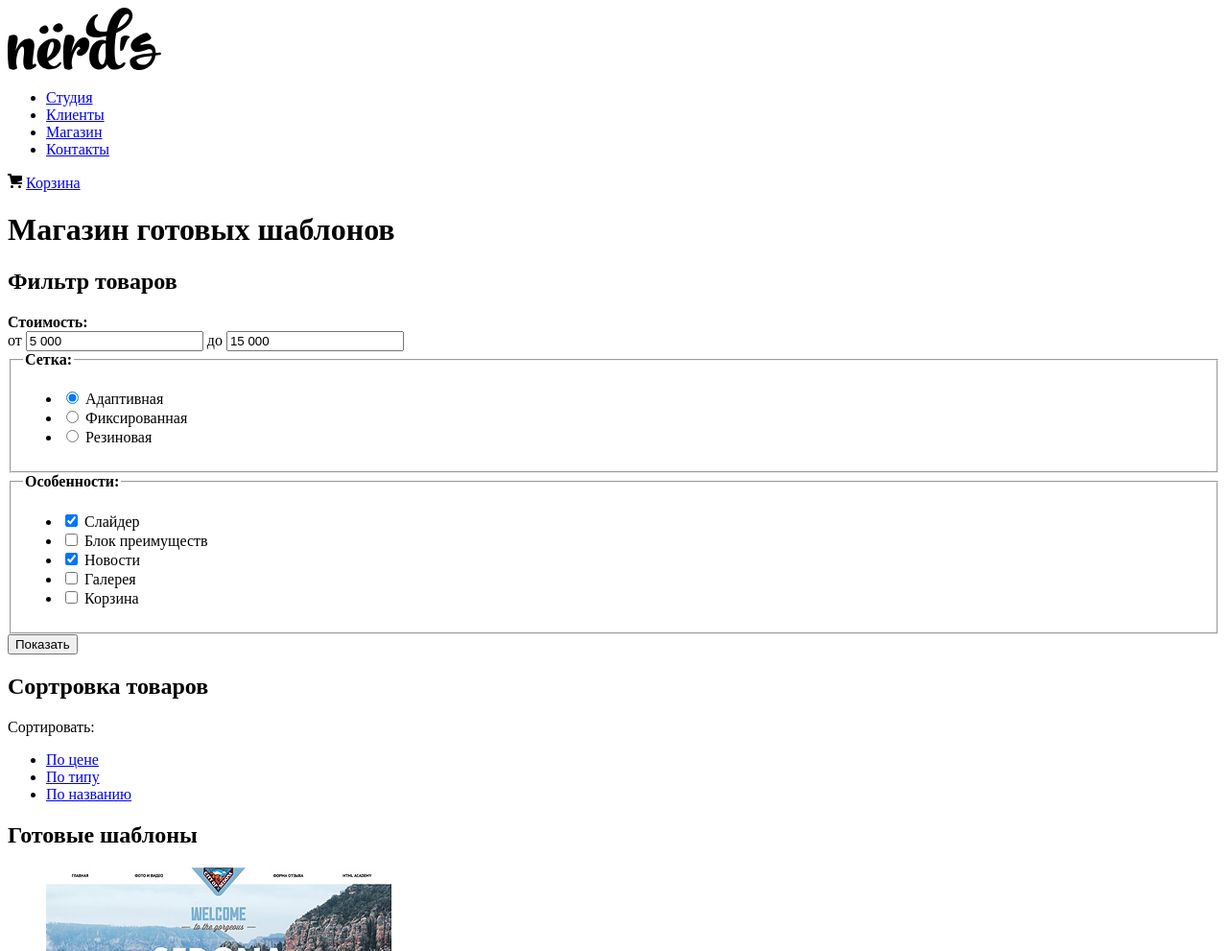
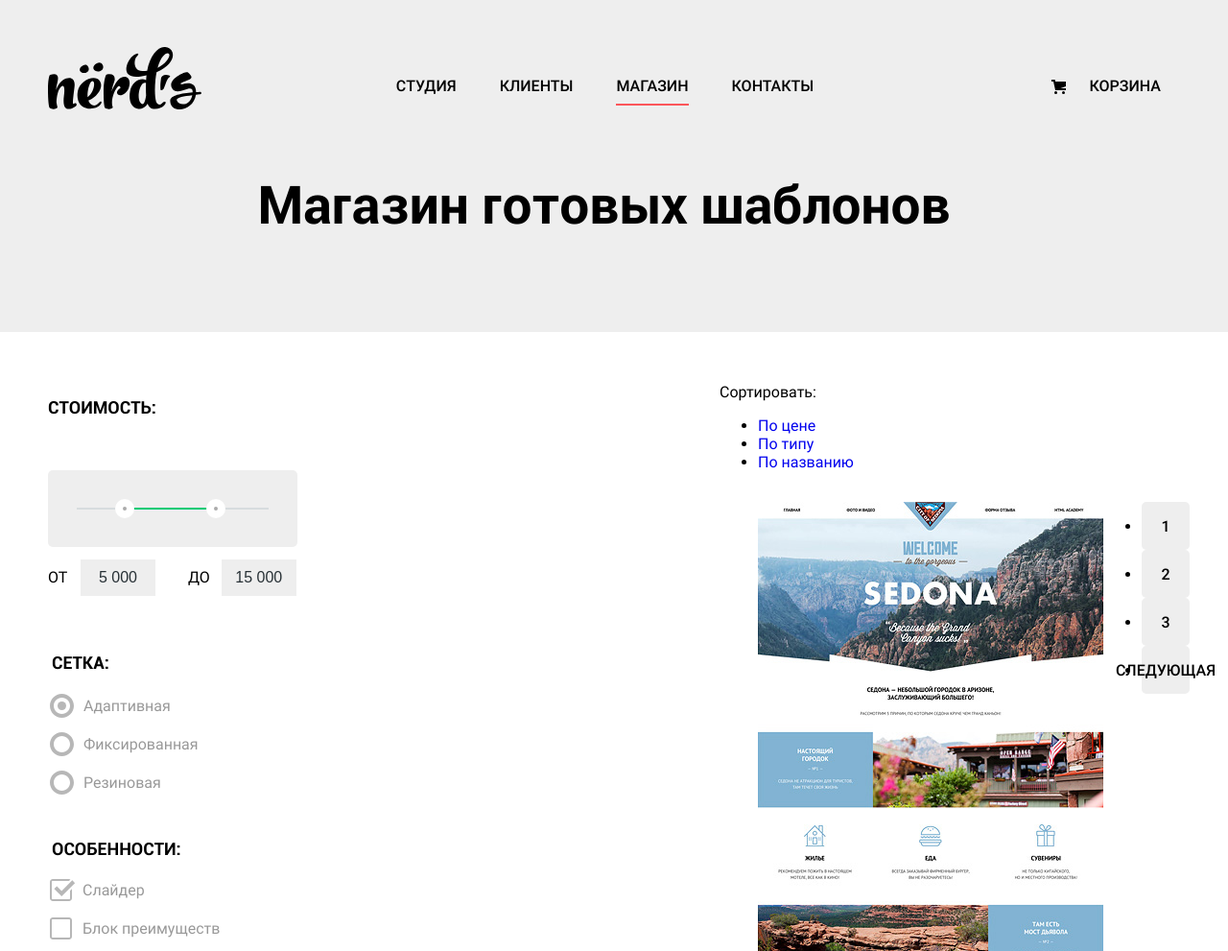
Before and after one commit to Alexbogss/787747-nerds, a plain HTML site: page catalog.html in a window 1280 px wide. Shown: the top 991 px of the page at 96% size. Drawn offline with Linux system fonts and the light colour scheme.

Commit message:
Предварительные стили для каталога

```diff
--- a/catalog.html
+++ b/catalog.html
@@ -4,41 +4,41 @@
 <head>
   <meta charset="utf-8">
   <title>Дизайн-студия "Nerds"</title>
+  <link rel="stylesheet" type="text/css" href="css/style.css" />
 </head>
 
 <body>
   <header class="main-header">
     <nav class="main-navigation container">
-      <a class="main-header-logo" href="index.html" title="Главная страница">
-        <img src="img/logo-nerds.svg" width="160" height="65" alt="Логоти дизайн-студии Nerds">
-      </a>
-      <ul class="site-navigation uppercase">
+      <span class="main-header-logo">
+        <img src="img/logo-nerds.svg" width="160" height="65" alt="Логотип дизайн-студии Nerds">
+      </span>
+      <div class="navigation-list">
+        <ul>
           <li>
-          <a href="info.html">Cтудия</a>
+            <a class="navigation-item" href="#">Cтудия</a>
           </li>
           <li>
-          <a href="clients.html">Клиенты</a>
-        </li>
-        <li class="selected">
-          <a href="catalog.html">Магазин</a>
+            <a class="navigation-item" href="#">Клиенты</a>
           </li>
           <li>
-          <a href="contacts.html">Контакты</a>
+            <a class="navigation-item selected" href="catalog.html">Магазин</a>
+          </li>
+          <li>
+            <a class="navigation-item" href="#">Контакты</a>
           </li>
         </ul>
-      <div class="cart">
-        <img width="15" height="15" src="img/icon-cart.svg">
-        <a class="uppercase" href="cart.html">Корзина</a>
       </div>
+      <a class="navigation-item cart-item" href="#">Корзина</a>
     </nav>
     <h1>Магазин готовых шаблонов</h1>
   </header>
 
-  <main class="main-page main-page-catalog container">
-    <section class="filtration">
+  <main class="catalog container">
+    <section class="filtres">
       <h2 class="visually-hidden">Фильтр товаров</h2>
       <form action="https://echo.htmlacademy.ru" method="post">
-        <label class="cost uppercase">
+        <div class="cost">
           <b>Стоимость:</b>
           <div class="range-filter">
             <div class="range-controls">
@@ -54,9 +54,9 @@
               <input class="max-price" type="text" value="15 000">
             </div>
           </div>
-        </label>
+        </div>
         <fieldset class="grid">
-          <legend class="uppercase">
+          <legend>
             <b>Сетка:</b>
           </legend>
           <ul>
@@ -80,38 +80,38 @@
             </li>
           </ul>
         </fieldset>
-        <fieldset class="features">
-          <legend class="uppercase">
+        <fieldset class="props">
+          <legend>
             <b>Особенности:</b>
           </legend>
           <ul>
             <li>
-              <input type="checkbox" name="slider" id="filter-features-slider" checked>
-              <label for="filter-features-slider">
+              <input type="checkbox" name="slider" id="filter-props-slider" checked>
+              <label for="filter-props-slider">
                 <span></span>Слайдер
               </label>
             </li>
             <li>
-              <input type="checkbox" name="advantages" id="filter-features-advantages">
-              <label for="filter-features-advantages">
+              <input type="checkbox" name="advantages" id="filter-props-advantages">
+              <label for="filter-props-advantages">
                 <span></span>Блок преимуществ
               </label>
             </li>
             <li>
-              <input type="checkbox" name="news" id="filter-features-news" checked>
-              <label for="filter-features-news">
+              <input type="checkbox" name="news" id="filter-props-news" checked>
+              <label for="filter-props-news">
                 <span></span>Новости
               </label>
             </li>
             <li>
-              <input type="checkbox" name="gallery" id="filter-features-gallery">
-              <label for="filter-features-gallery">
+              <input type="checkbox" name="gallery" id="filter-props-gallery">
+              <label for="filter-props-gallery">
                 <span></span>Галерея
               </label>
             </li>
             <li>
-              <input type="checkbox" name="cart" id="filter-features-cart">
-              <label for="filter-features-cart">
+              <input type="checkbox" name="cart" id="filter-props-cart">
+              <label for="filter-props-cart">
                 <span></span>Корзина
               </label>
             </li>
--- a/css/style.css
+++ b/css/style.css
@@ -128,13 +128,26 @@ span.main-header-logo:active {
     opacity: 1.0;
 }
 
-.navigation-item:hover {
+.navigation-item:hover:not(.selected) {
     color: #fb565a;
 }
 
-.navigation-item:active:not {
+.navigation-item:active:not(.selected) {
     color: black;
     opacity: 0.3;
+}
+.navigation-list .selected {
+    position: relative;
+}
+
+.navigation-list .selected::after {
+    content: "";
+    height: 2px;
+    width: 100%;
+    background: #fb565a;
+    position: absolute;
+    left: 0px;
+    top: 28px;
 }
 
 .cart-item {
@@ -519,3 +532,217 @@ span.main-header-logo:active {
     margin: 12px 0 0;
     padding: 0;
 }
+
+.main-header > h1 {
+    margin: 37px auto;
+    font-size: 55px;
+    line-height: 55px;
+    padding: 40px 21px 99px 0;
+    text-align: center;
+}
+
+.catalog {
+    display: flex;
+    justify-content: space-between;
+    margin-bottom: 0px;
+}
+
+.filtres {
+    margin-left: 10px;
+    width: 260px;
+}
+
+.filtres input + label:hover {
+    opacity: 1;
+}
+
+.filtres label {
+    padding: 8px 6px 8px 35px;
+    font-size: 16px;
+    line-height: 20px;
+    opacity: 0.4;
+}
+
+.filtres legend {
+    font-weight: 500;
+    text-transform: uppercase;
+}
+
+.cost{
+    display: block;
+    font-size: 18px;
+    line-height: 30px;
+    margin-top: 27px;
+    text-transform: uppercase;
+}
+
+.cost b{
+    font-weight: bold;
+    margin: 0;
+}
+
+.range-filter {
+    padding-top: 48px;
+    width: 260px;
+    margin: 0;
+    margin-bottom: 10px;
+}
+
+.range-controls {
+    position: relative;
+    height: 80px;
+    margin-bottom: 13px;
+    padding: 0 30px;
+    background: #eeeeee;
+    border-radius: 5px;
+    overflow: hidden;
+}
+
+.scale {
+    margin-top: 39px;
+    height: 2px;
+    background: #d7dcde;
+}
+
+.bar {
+    height: 2px;
+    background: #00ca74;
+    margin-left: 50px;
+    width: 100px;
+}
+
+.min-toggle, .max-toggle{
+    position: absolute;
+    top: 30px;
+    left: 30px;
+    width: 4px;
+    height: 4px;
+    border: 8px solid white;
+    background: #ababab;
+    cursor: pointer;
+    border-radius: 50%;
+}
+
+.toggle.min-toggle {
+    left: 70px;
+}
+
+.toggle.max-toggle {
+    left: 165px;
+}
+
+.price-controls input{
+    width: 58px;
+    height: 22px;
+    padding: 8px 10px;
+    margin-left: 8px;
+    border: none;
+    background: #eeeeee;
+    font-size: 16px;
+    text-align: center;
+    color: #283136;
+}
+
+.price-controls input:first-child{
+    margin-right: 30px;
+    margin-left: 10px;
+}
+
+.price-controls {
+    font-size: 16px;
+    line-height: 22px;
+}
+
+.grid {
+    padding-left: 0;
+    border: none;
+    margin-top: 58px;
+    font-size: 18px;
+    line-height: 23px;
+}
+
+.grid ul {
+    margin-bottom: 17px;
+    margin-top: 13px;
+    padding-left: 0;
+    list-style: none;
+}
+
+.grid input {
+    display:none;
+}
+
+.grid li {
+    margin-bottom: 17px;
+}
+
+.grid label {
+    font-size: 16px;
+    line-height: 20px;
+    opacity: 0.4;
+}
+
+.grid input + label {
+    background: url("../img/icon-radio-off.svg") left no-repeat;
+    cursor: pointer;
+}
+
+.grid input:checked + label {
+    background: url("../img/icon-radio-on.svg") left no-repeat;
+}
+
+.props {
+    border: none;
+    margin-top: 18px;
+    padding-left: 0;
+}
+
+.props {
+    font-size: 18px;
+    line-height: 23px;
+}
+
+.props ul {
+    margin-top: 9px;
+    padding: 2px;
+    padding-left: 0;
+    list-style: none;
+}
+
+.props input {
+    display:none;
+}
+
+.props li {
+    margin-bottom: 17px;
+}
+
+.props label {
+    font-size: 16px;
+    line-height: 20px;
+    background: url("../img/icon-checkbox-off.svg") left 50% no-repeat;
+    cursor: pointer;
+    padding-left: 34px;
+    margin-bottom: 5px;
+}
+
+.props input:checked + label {
+    background: url("../img/icon-checkbox-on.svg") left 50%  no-repeat;
+}
+
+.button-gray {
+    background: #eeeeee;
+    width: 50px;
+    height: 50px;
+    color: black;
+}
+
+button.filter-button {
+    border: none;
+    width: 260px;
+    height: 50px;
+}
+
+button.filter-button:focus {
+    outline: 0;
+}
```
Lines whose indentation alone changed are shown as unchanged.
